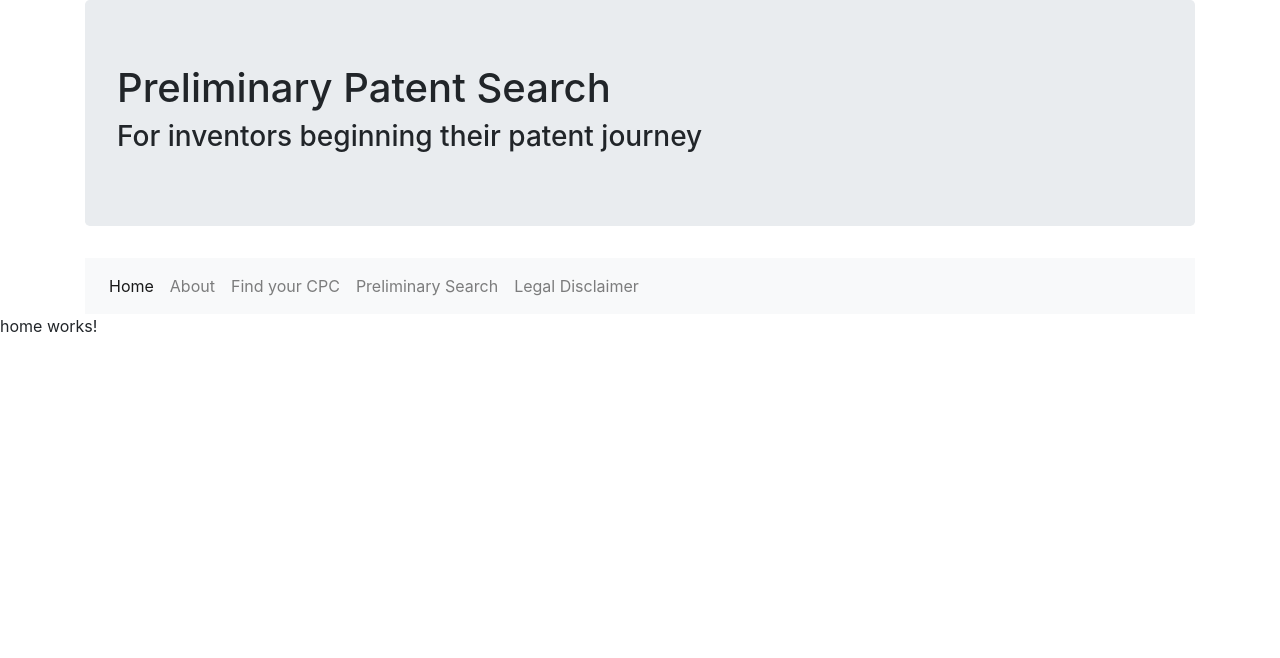
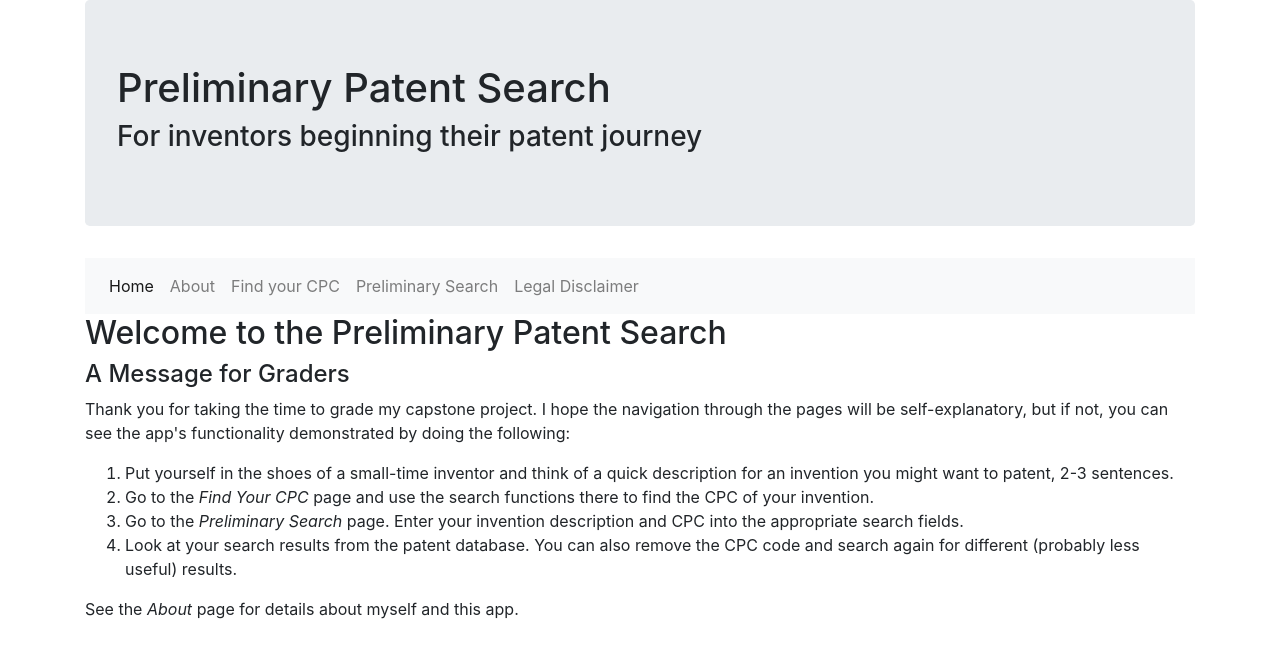
Before and after one commit to Doctor119/patent-helper, an Angular app: page / in a window 1280 px wide. Shown: the top 658 px of the page. Built offline with nearby package versions, Linux system fonts and the light colour scheme; no server answers.

Commit message:
cpc bug fix; wrote introduction for home page

```diff
--- a/src/app/disclaimer/disclaimer.component.html
+++ b/src/app/disclaimer/disclaimer.component.html
@@ -5,13 +5,13 @@
         While this Preliminary Patent Search has been designed to assist inventors in
         categorizing their inventions and gaining insight as to the novelty of their
         inventions, the information provided by this application does not constitute
-        legal advice. The creator of this app is free from any liability incurred through
-        its use.
+        legal advice. The creator of this app does not take responsibility for any
+        liability incurred through its use.
     </p>
     <h3>Find Your CPC - Disclaimer</h3>
     <p>
         The "Find Your CPC" page in this application does not guarantee that on patent
-        prosecution that the invention will be assigned the Cooperative Patent Classification
+        prosecution the invention will be assigned the Cooperative Patent Classification
         found in the app.
     </p>
     <h3>Preliminary Patent Search - Disclaimer</h3>
--- a/src/app/home/home.component.html
+++ b/src/app/home/home.component.html
@@ -1 +1,18 @@
-<p>home works!</p>
+<div class="container">
+    <h2>Welcome to the Preliminary Patent Search</h2>
+    <h4>A Message for Graders</h4>
+    <p>
+        Thank you for taking the time to grade my capstone project. I hope
+        the navigation through the pages will be self-explanatory, but if not,
+        you can see the app's functionality demonstrated by doing the following:
+    </p>
+    <ol>
+        <li>Put yourself in the shoes of a small-time inventor and think of a quick description for an invention you might want to patent, 2-3 sentences.</li>
+        <li>Go to the <em>Find Your CPC</em> page and use the search functions there to find the CPC of your invention.</li>
+        <li>Go to the <em>Preliminary Search</em> page. Enter your invention description and CPC into the appropriate search fields.</li>
+        <li>Look at your search results from the patent database. You can also remove the CPC code and search again for different (probably less useful) results.</li>
+    </ol>
+    <p>
+        See the <em>About</em> page for details about myself and this app.
+    </p>
+</div>
--- a/src/app/utility/cpc-search.ts
+++ b/src/app/utility/cpc-search.ts
@@ -17,11 +17,11 @@ export class CpcSearch {
     //A01B      single letter, 2 numbers, single letter
     level3 = /^[ABCDEFGHY][0-9]{2}[A-Z]$/;
 
-    //A01B1/00  single letter, 2 numbers, single letter, 1-2 numbers, slash, two zeros
-    level4 = /^[ABCDEFGHY]\d{2}[A-Z]\d{1,2}\/0{2}$/;
+    //A01B1/00  single letter, 2 numbers, single letter, 1-4 numbers, slash, two zeros
+    level4 = /^[ABCDEFGHY]\d{2}[A-Z]\d{1,4}\/0{2}$/;
 
-    //A01B1/02  single letter, 2 numbers, single letter, 1-2 numbers, slash, any number of digits
-    level5 = /^[ABCDEFGHY]\d{2}[A-Z]\d{1,2}\/\d[1-9]+$/;
+    //A01B1/02  single letter, 2 numbers, single letter, 1-4 numbers, slash, any number of digits
+    level5 = /^[ABCDEFGHY]\d{2}[A-Z]\d{1,4}\/\d[1-9]+$/;
 
     headers: HttpHeaders = new HttpHeaders()
         .set('Content-Type', 'text-xml')
```
